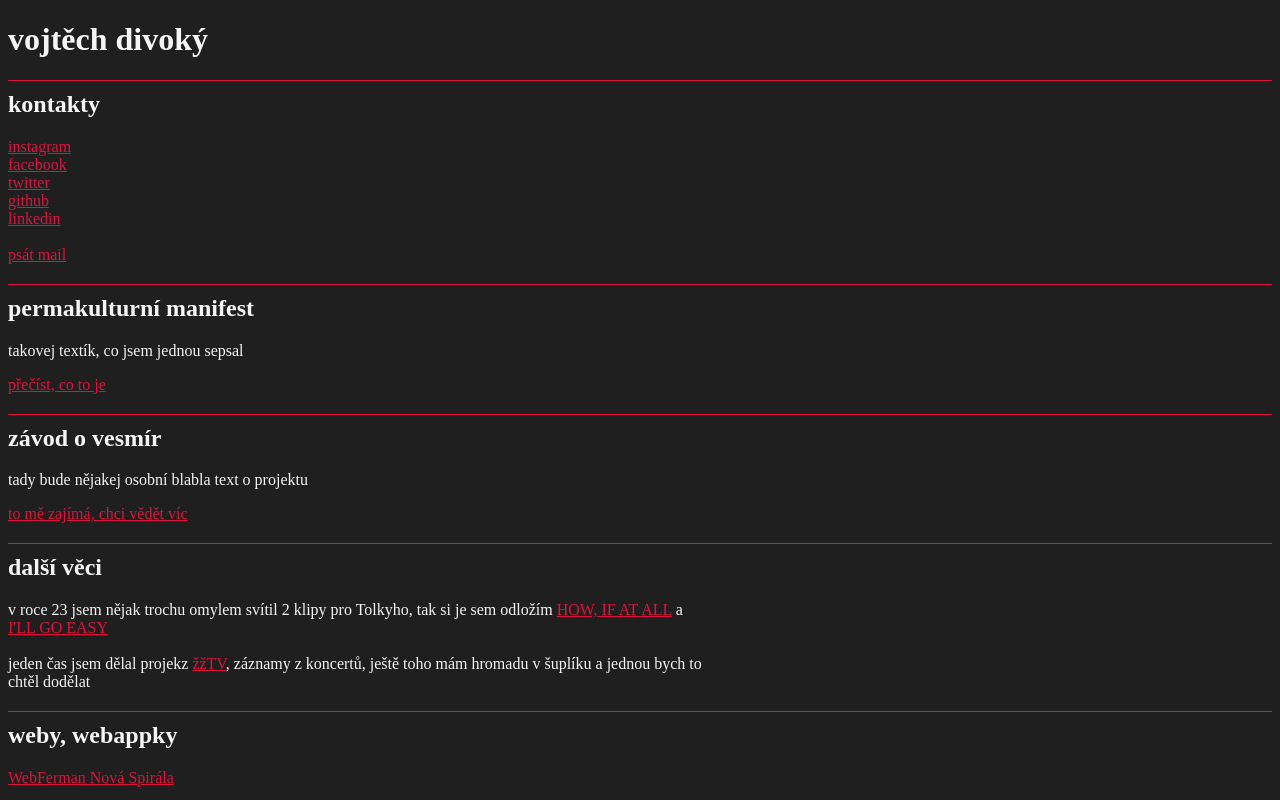
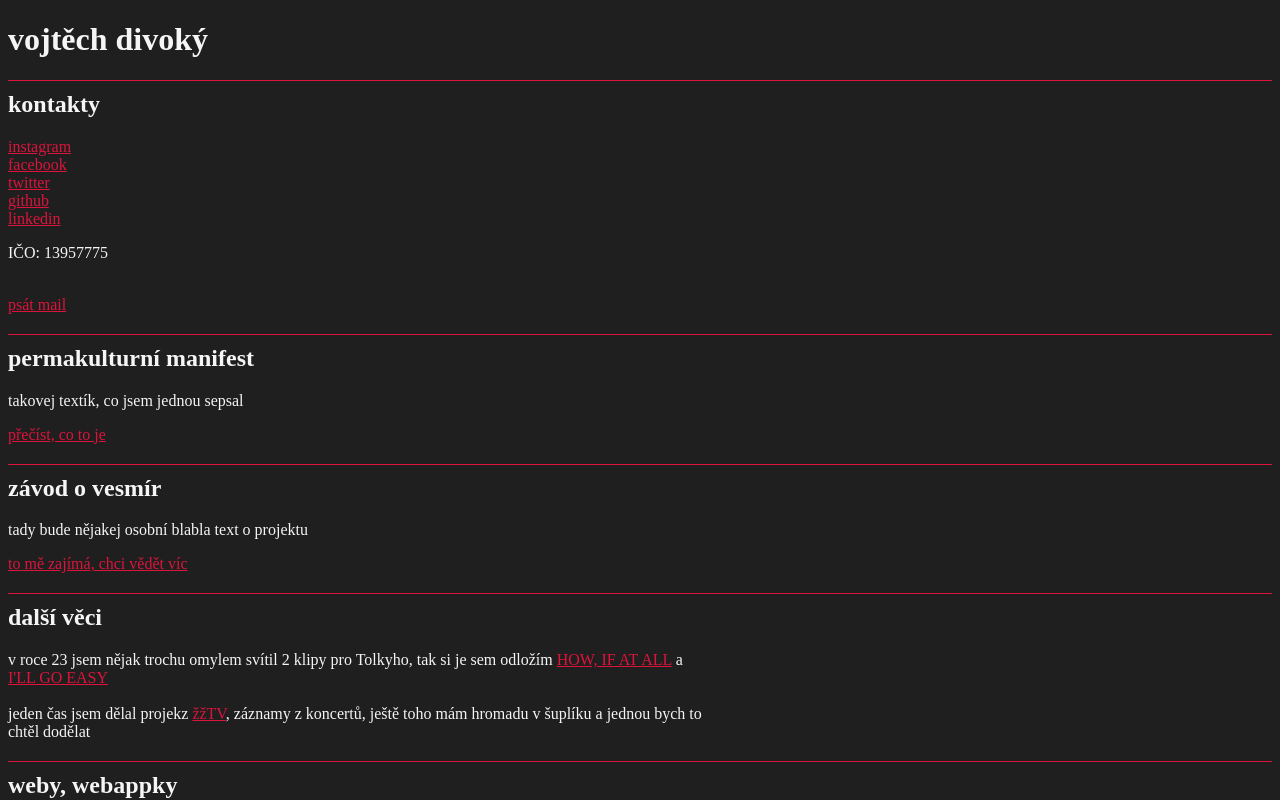
Before and after one commit to Divocaak/divokyvojtech, a SvelteKit app: page / in a window 1280 px wide. Shown: the top 800 px of the page. Built offline with nearby package versions, Linux system fonts and the light colour scheme.

Commit message:
ičo  #9

```diff
--- a/src/routes/+page.svelte
+++ b/src/routes/+page.svelte
@@ -212,6 +212,7 @@
 <a target="_blank" href="https://twitter.com/DivokyVojtech">twitter</a><br />
 <a target="_blank" href="https://github.com/Divocaak">github</a><br />
 <a target="_blank" href="https://linkedin.com/in/vojtechdivoky">linkedin</a><br />
+<p>IČO: 13957775</p>
 <br />
 <a target="_blank" href="mailto:divokyvojta@gmail.com">psát mail</a><br />
 <h2>permakulturní manifest</h2>
```
